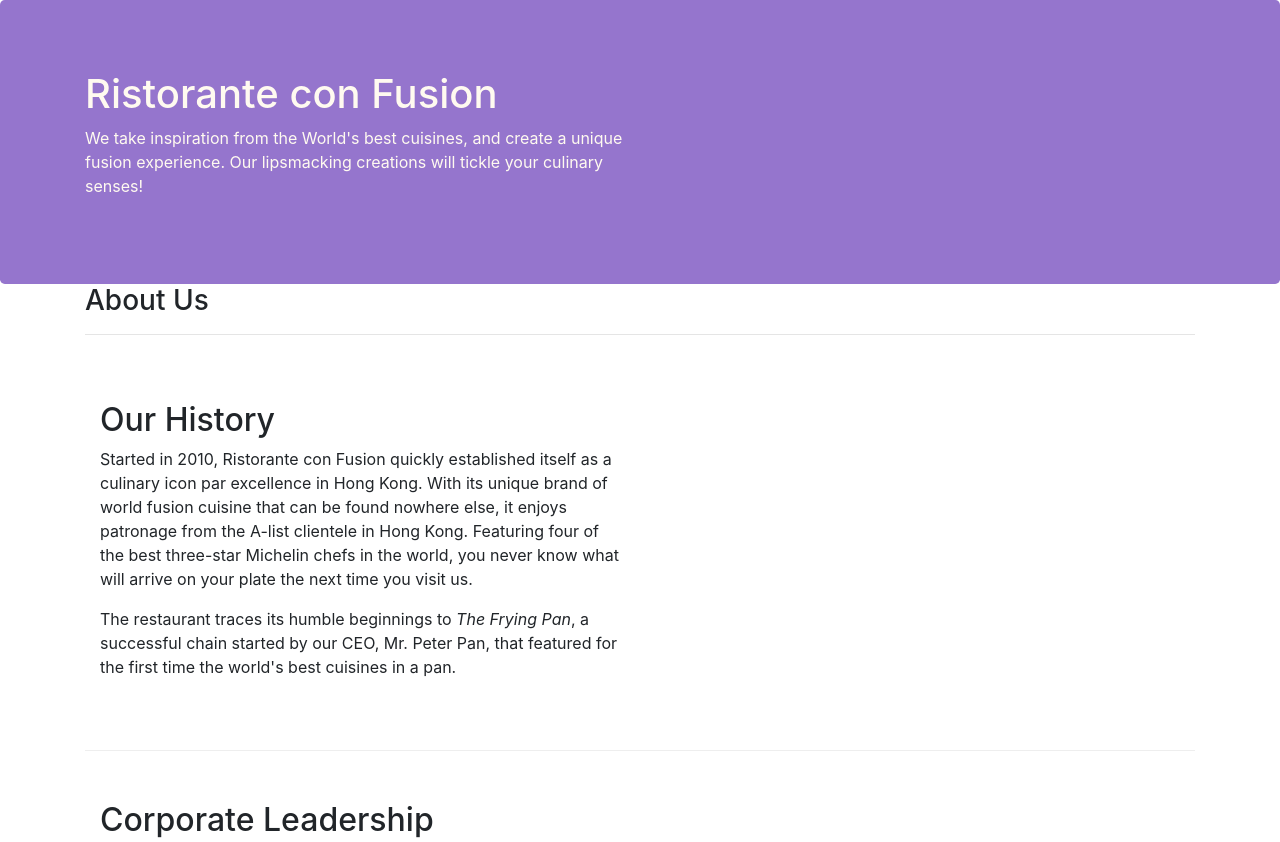
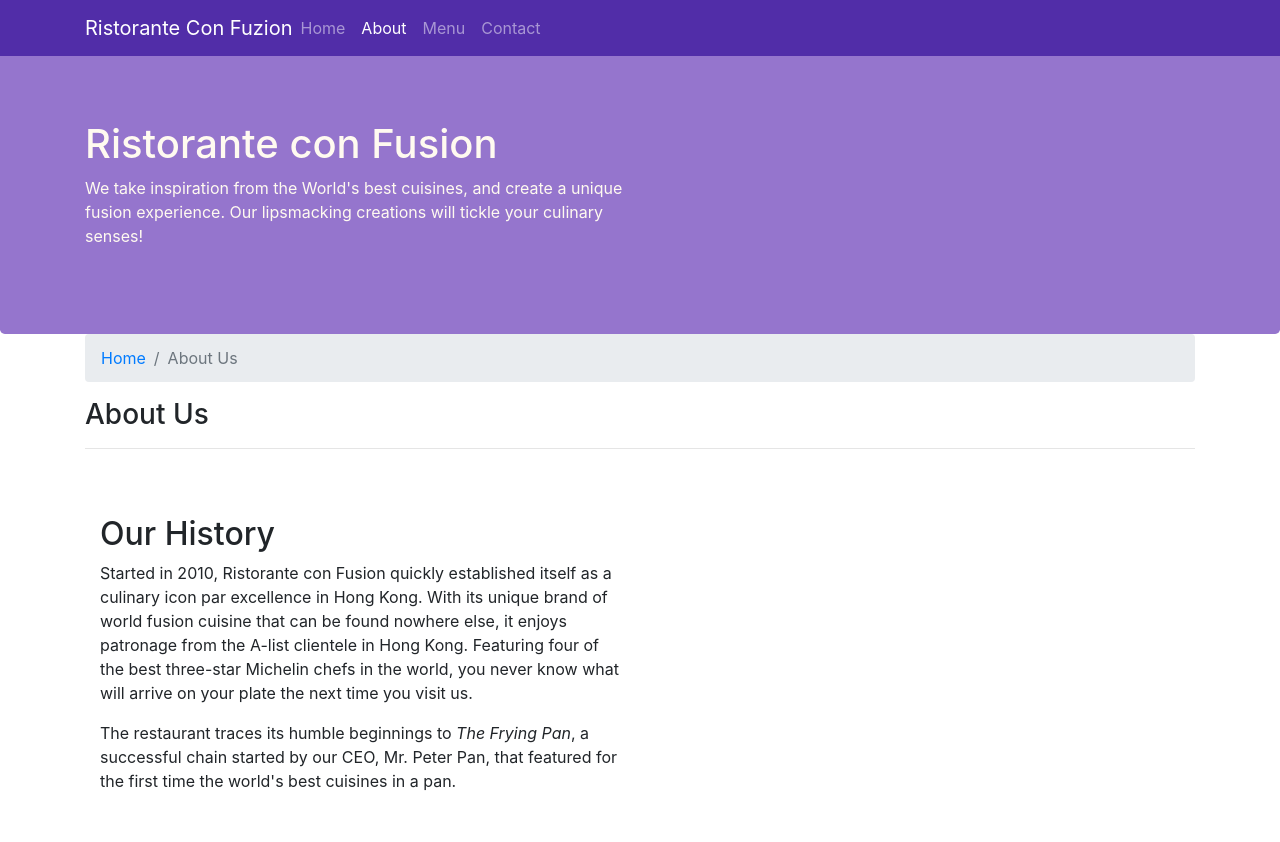
Before and after one commit to DenysLins/coursera_bootstrap_4, a website: page Bootstrap4/conFusion/aboutus.html in a window 1280 px wide. Shown: the top 842 px of the page. Drawn offline with nearby package versions, Linux system fonts and the light colour scheme.

Commit message:
Navbar and Breadcrumbs

```diff
--- a/Bootstrap4/conFusion/aboutus.html
+++ b/Bootstrap4/conFusion/aboutus.html
@@ -14,6 +14,23 @@
 </head>
 
 <body>
+
+    <nav class="navbar navbar-dark navbar-expand-sm fixed-top">
+        <div class="container">
+            <button class="navbar-toggler" type="button" data-toggle="collapse" data-target="#Navbar">
+                <span class="navbar-toggler-icon"></span>
+            </button>
+            <a class="navbar-brand mr-auto" href="./index.html">Ristorante Con Fuzion</a>
+            <div class="collapse navbar-collapse" id="Navbar">
+                <ul class="navbar-nav mr-auto">
+                    <li class="nav-item"><a class="nav-link" href="./index.html">Home</a></li>
+                    <li class="nav-item active"><a class="nav-link" href=".#">About</a></li>
+                    <li class="nav-item"><a class="nav-link" href="#">Menu</a></li>
+                    <li class="nav-item"><a class="nav-link" href="#">Contact</a></li>
+                </ul>
+            </div>
+        </div>
+    </nav>
 
     <header class="jumbotron">
         <div class="container">
@@ -32,6 +49,10 @@
     <div class="container">
         <div class="row">
             <div class="col-12">
+                <ol class="col-12 breadcrumb">
+                    <li class="breadcrumb-item"><a href="./index.html">Home</a></li>
+                    <li class="breadcrumb-item active">About Us</li>
+                </ol>
                 <h3>About Us</h3>
                 <hr>
             </div>
@@ -93,16 +114,16 @@
     <footer class="footer">
         <div class="container">
             <div class="row">
-                <div class="col-4 offset-1 col-sm-2">
+                <div class="col-4 offset-1 col-sm-2 footer-font">
                     <h5>Links</h5>
                     <ul class="list-unstyled">
-                        <li><a href="#">Home</a></li>
+                        <li><a href="./index.html">Home</a></li>
                         <li><a href="#">About</a></li>
                         <li><a href="#">Menu</a></li>
                         <li><a href="#">Contact</a></li>
                     </ul>
                 </div>
-                <div class="col-7 col-sm-5">
+                <div class="col-7 col-sm-5 footer-font">
                     <h5>Our Address</h5>
                     <address>
                         121, Clear Water Bay Road<br>
--- a/Bootstrap4/conFusion/css/style.css
+++ b/Bootstrap4/conFusion/css/style.css
@@ -28,3 +28,12 @@ address {
     margin: 0px;
     color: #0f0f0f
 }
+
+body {
+    padding: 50px 0px 0px 0px;
+    z-index: 0;
+}
+
+.navbar-dark {
+    background: #512DA8;
+}
```
Also changed, not shown: Bootstrap4/conFusion/index.html (+17 -1 lines).
